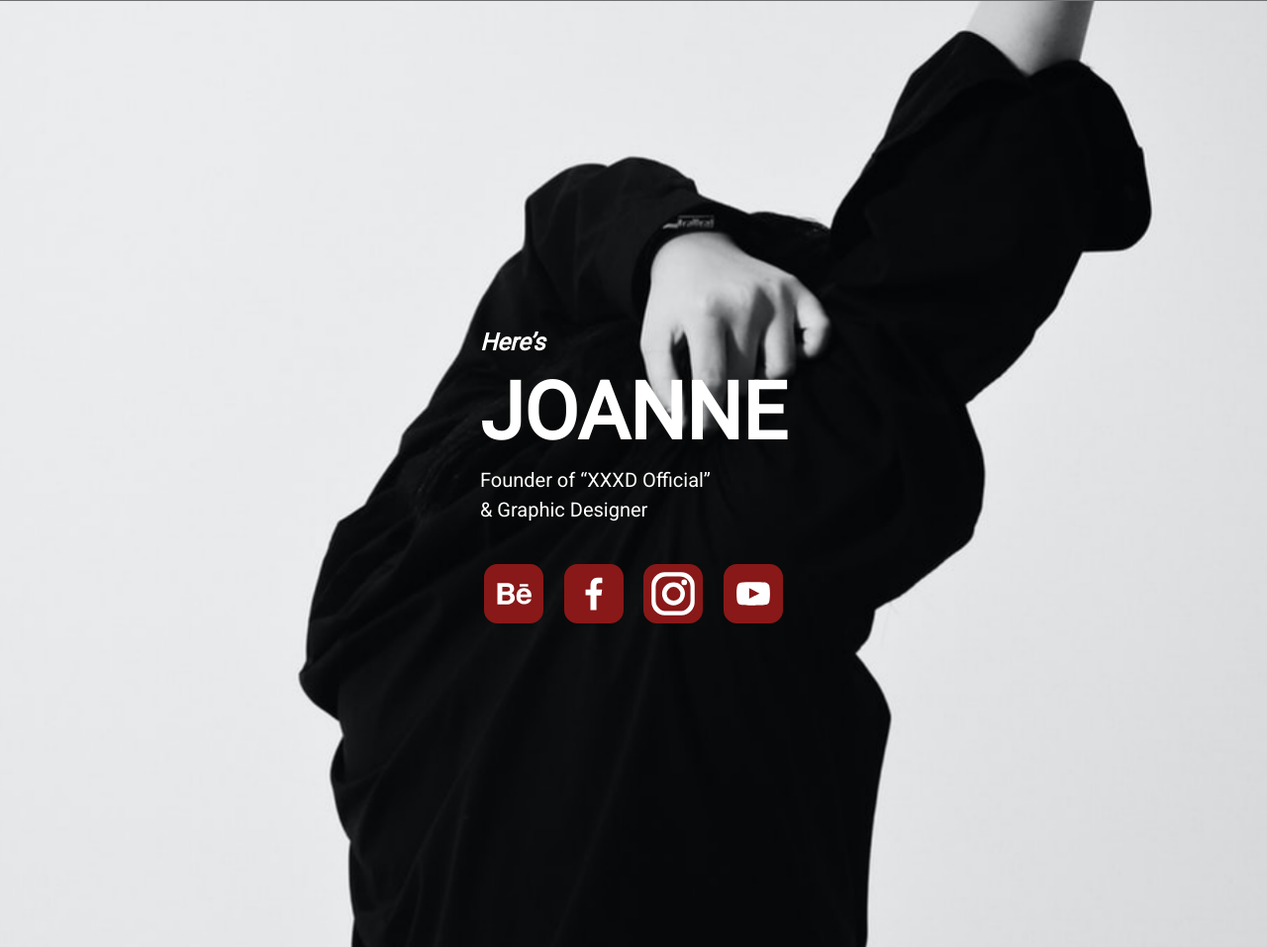
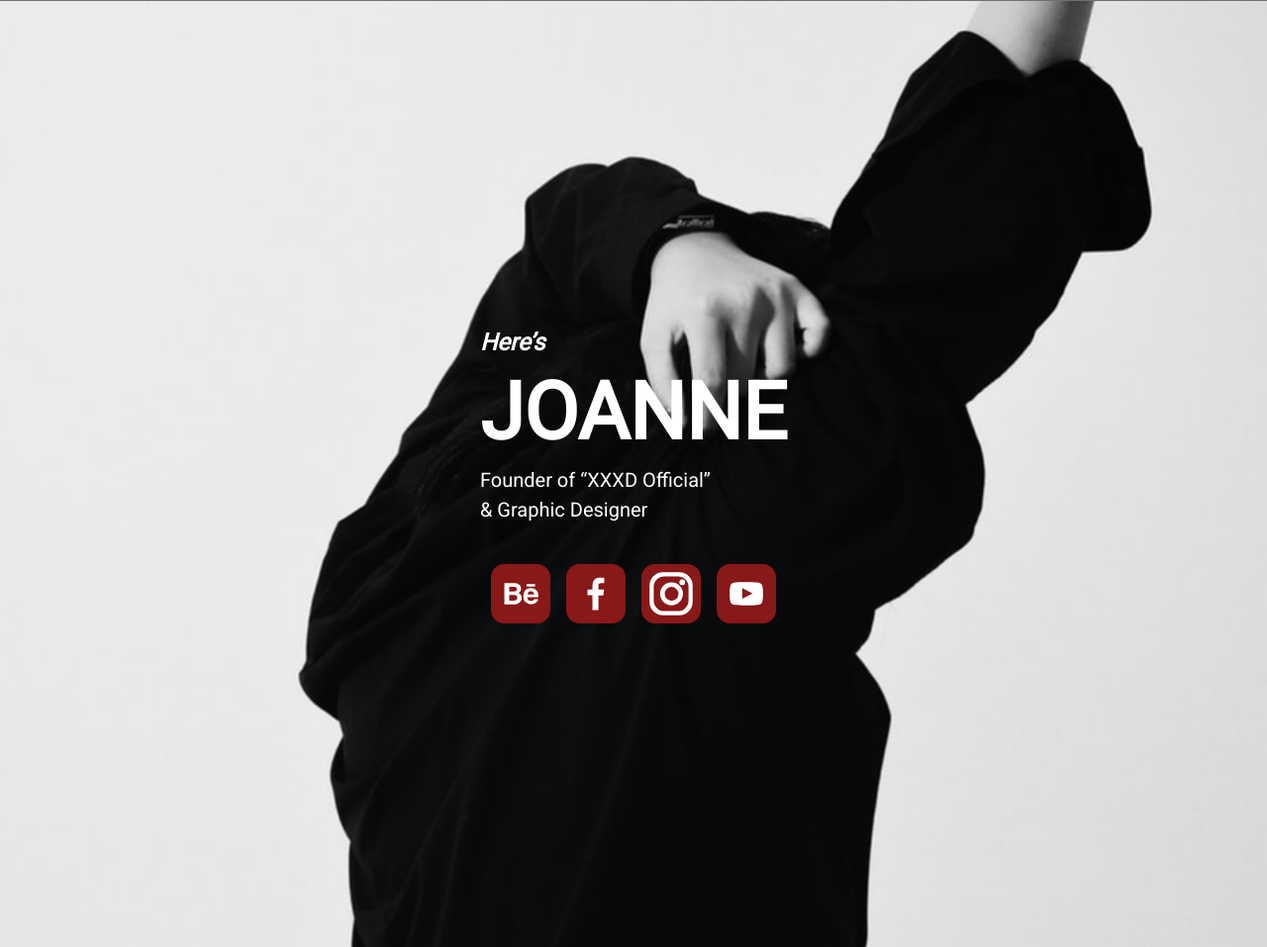
Before and after one commit to a733181/2021-week2, a website: page app/index.html in a window 1280 px wide. Shown: the top 957 px of the page at 99% size. Drawn offline with nearby package versions, Linux system fonts and the light colour scheme; files that its build step writes are made by us from their sources; files whose address does not match are found by name.

Commit message:
second commit

```diff
--- a/app/index.html
+++ b/app/index.html
@@ -19,12 +19,10 @@
             <p class="mb-10">Founder of “XXXD Official’’<br>& Graphic Designer</p>
         </div>
         <ul class="d-flex f-jcc f-aic">
-            <li>
-                <img src="assets/images/behance.svg" alt="be" class="mr-4">
-                <img src="assets/images/facebook.svg" alt="facebook" class="mr-4">
-                <img src="assets/images/instagram.svg" alt="ig" class="mr-4">
-                <img src="assets/images/youtube.svg" alt="youtube">
-            </li>
+            <li><img src="assets/images/behance.svg" alt="be" class="mr-4"></li>
+            <li><img src="assets/images/facebook.svg" alt="facebook" class="mr-4"></li>
+            <li><img src="assets/images/instagram.svg" alt="ig" class="mr-4"></li>
+            <li><img src="assets/images/youtube.svg" alt="youtube"></li>
         </ul>
     </div>
     <div class="about textAlignCenter mb-40">
```
